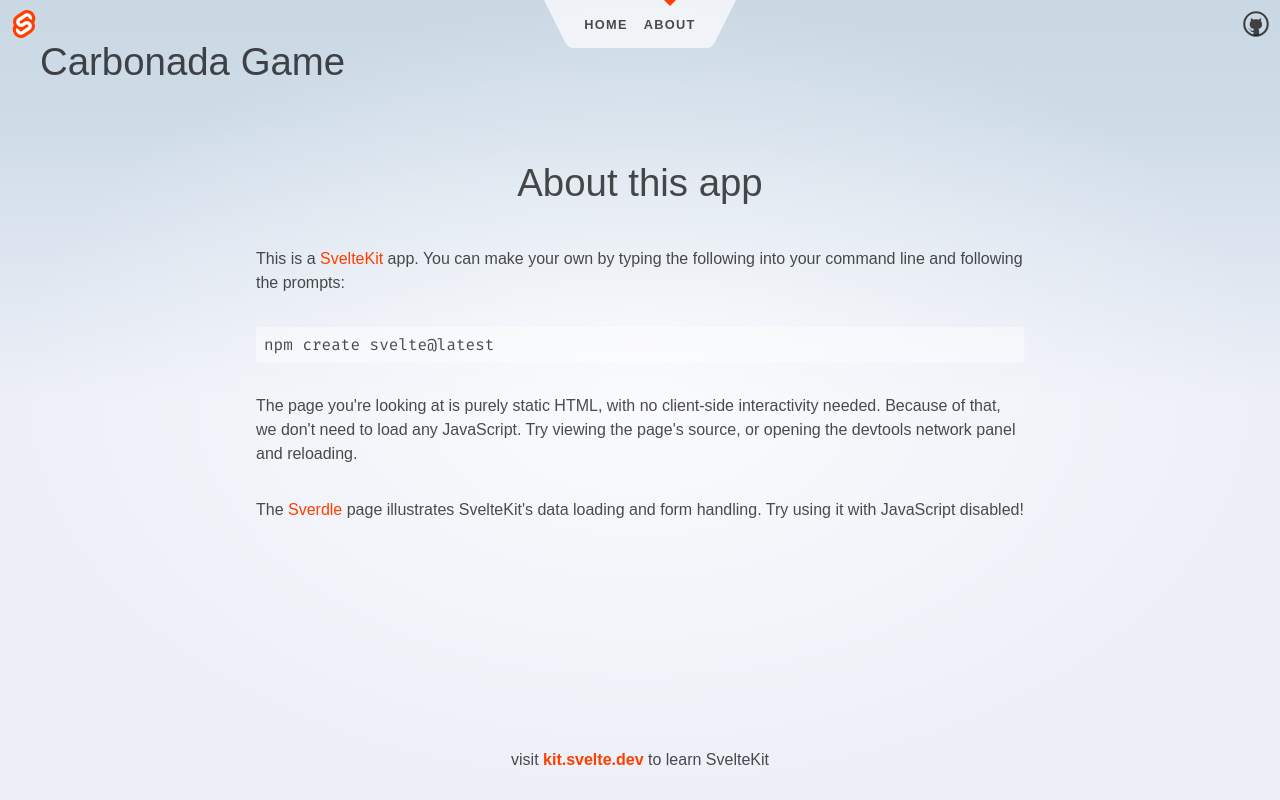
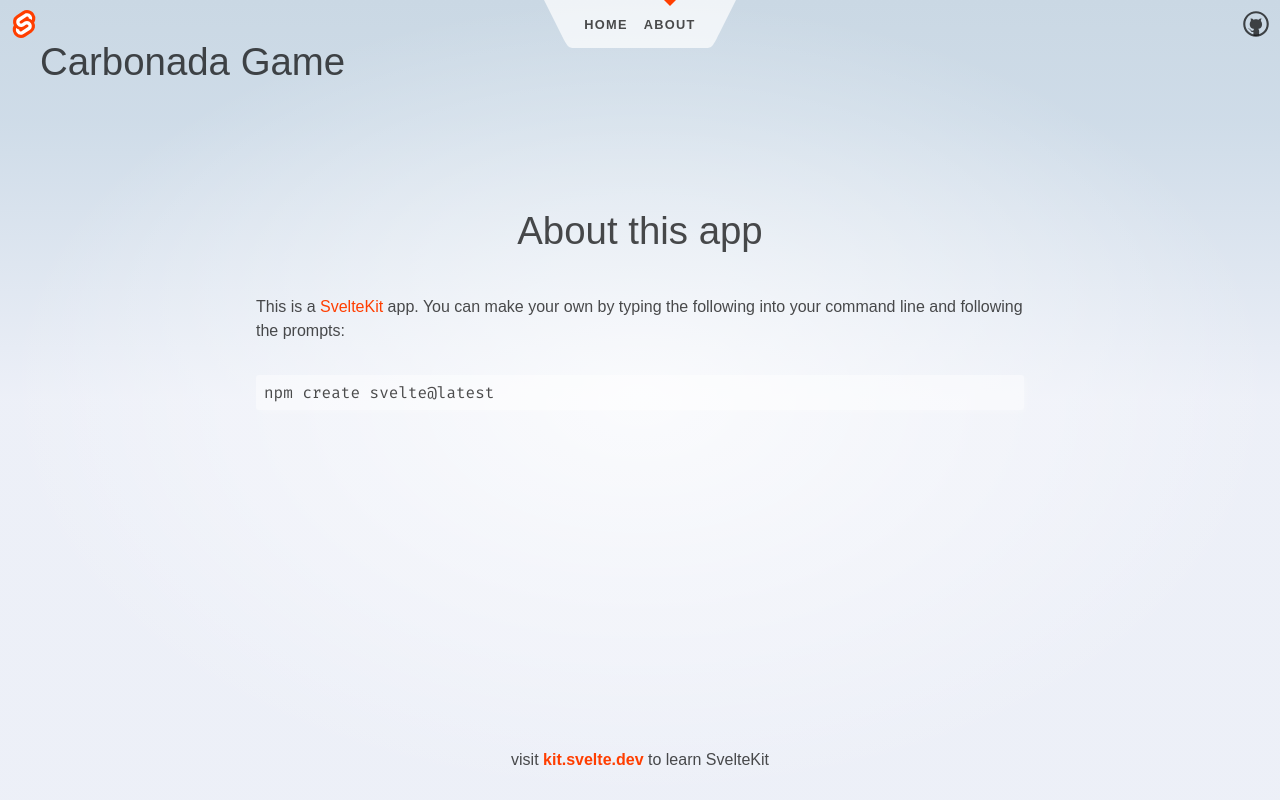
Before and after one commit to Vokturz/carbon-front, a SvelteKit app: page /about in a window 1280 px wide. Built offline with nearby package versions, Linux system fonts and the light colour scheme.

Commit message:
Remove paragraphs from about

```diff
--- a/src/routes/about/+page.svelte
+++ b/src/routes/about/+page.svelte
@@ -13,14 +13,5 @@
 
 	<pre>npm create svelte@latest</pre>
 
-	<p>
-		The page you're looking at is purely static HTML, with no client-side interactivity needed.
-		Because of that, we don't need to load any JavaScript. Try viewing the page's source, or opening
-		the devtools network panel and reloading.
-	</p>
 
-	<p>
-		The <a href="/sverdle">Sverdle</a> page illustrates SvelteKit's data loading and form handling. Try
-		using it with JavaScript disabled!
-	</p>
 </div>
```
